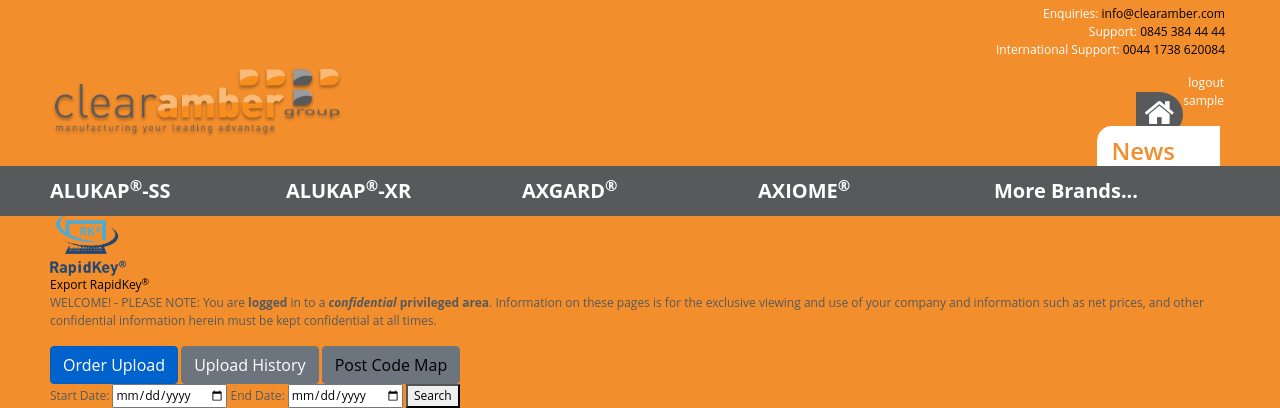
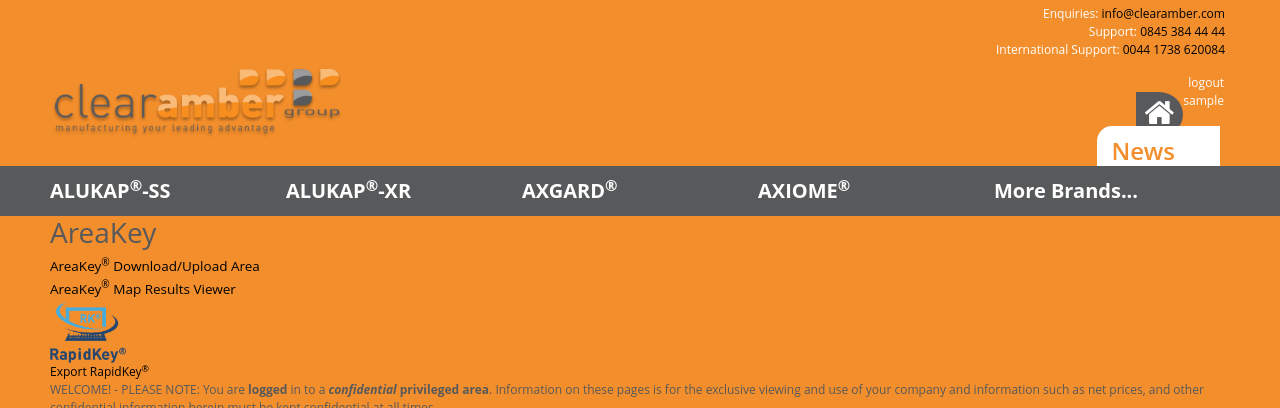
Before and after one commit to parth-vijay/django_assignment, a Django app: page /areakey/ in a window 1280 px wide. Shown: the top 408 px of the page. Run offline with Django 3.2, Linux system fonts and the light colour scheme; the visitor is signed in with stand-in values (Sample User, id 1); data that the repository does not hold is empty; some libraries are stand-ins or nearby versions.

Commit message:
navigation bar add in areakey page

```diff
--- a/home/templates/areakey.html
+++ b/home/templates/areakey.html
@@ -1,6 +1,16 @@
 {% extends "index.html" %}{% load static %}
 {% block content %}
 <section>
+	<div class="navigationbar">
+		<div class="menuleft">
+			<div class="menuproduct">
+				<h3>AreaKey</h3>
+				<div class="productmenulist">
+					<h4 class="firstmenu"><a href="{% url 'home:areakey' %}">AreaKey<sup>&reg;</sup> Download/Upload Area</a></h4>
+					<h4 class="firstmenu"><a href="{% url 'home:map_view' %}">AreaKey<sup>&reg;</sup> Map Results Viewer</a></i></h4>
+				</div>
+			</div>
+		</div>
 		<div class="areakeyinfo">
 			<div class="areakeyinner">
 				<div class="areasection">
@@ -15,7 +25,6 @@
 				<div class="areakeyupload">
 					<button type="button" class="active btn btn-primary areakeybtn">Order Upload</button>
 					<button type="button" class="btn btn-secondary areakeybtn">Upload History</button>
-				<button type="button" class="btn btn-secondary areakeybtn"><a href="{% url 'home:map_view' %}">Post Code Map</a></button>
 					<div class="orderhistory">
 						<div class="search-container">
 							<form method="GET" action="{% url 'home:areakey' %}">
@@ -37,7 +46,7 @@
 										<th scope="col">Customer Name</th>
 										<th scope="col">Order Number</th>
 										<th scope="col">Order Date</th>
-									<th scope="col">Post Code</th>
+										<th scope="col">Delivery Postcode</th>
 									</tr>
 								</thead>
 								<tbody>
@@ -88,7 +97,7 @@
 										<th scope="col">Customer Name</th>
 										<th scope="col">Order Number</th>
 										<th scope="col">Order Date</th>
-									<th scope="col">Post Code</th>
+										<th scope="col">Delivery Postcode</th>
 									</tr>
 								</thead>
 								<tbody>
@@ -120,11 +129,12 @@
 						<!-- <a href="" class="button confirmbutton">Confirm and Place Orders
 							<i class="fa fa-arrow-right"></i>
 						</a> -->
-					<button type="button" class="confirmationorder">Confirm and Place Orders<i class="fa fa-arrow-right"></i></button>
+						<button type="button" class="confirmationorder">Upload Selected Rows<i class="fa fa-arrow-right"></i></button>
 					</div>
 					<div class="clear"></div>
 				</div>
 			</div>
 		</div>
+	</div>
 </section>
 {% endblock %}
```
Lines whose indentation alone changed are shown as unchanged.
